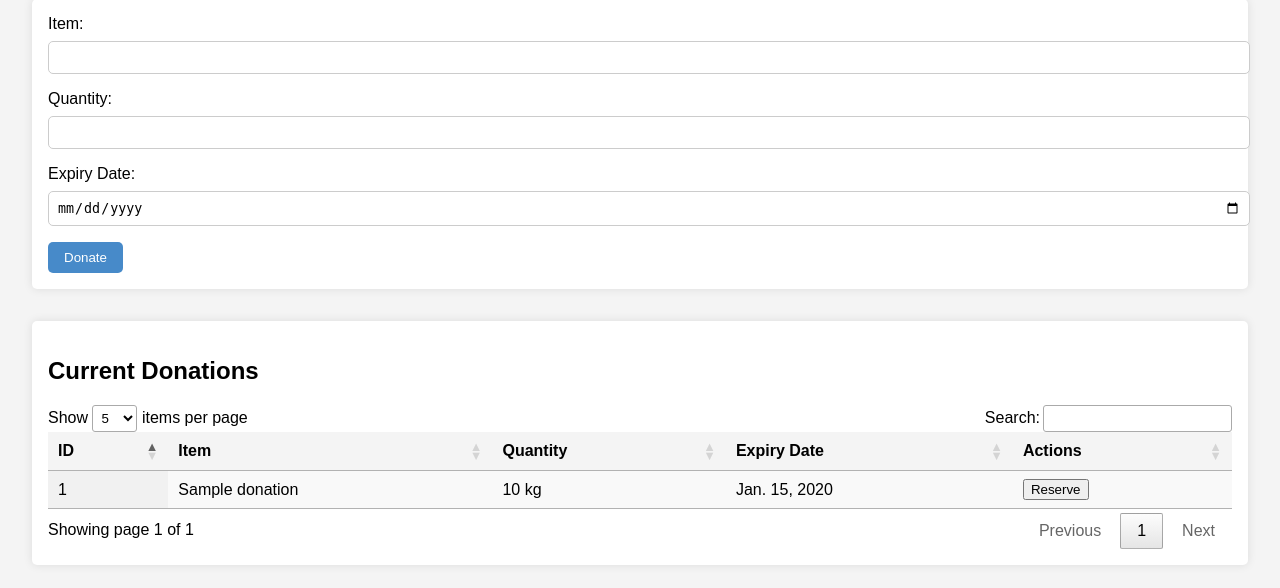
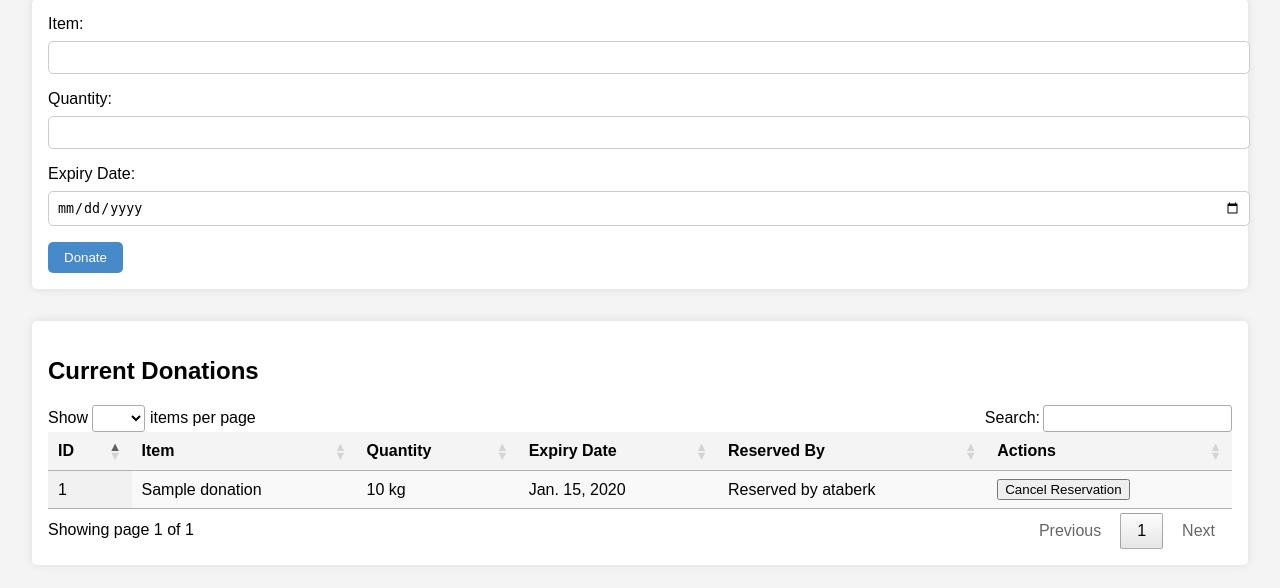
Before and after one commit to YeginKerem/foodrescueapp, a Django app: page /donate in a window 1280 px wide. Shown: the part 145-733 px from the top of the page. Run offline with Django 5.2, Linux system fonts and the light colour scheme; a user stored in the database is signed in; data comes from the database, SQL or seed files in the repository; tables that the repository leaves empty hold one stand-in row (values such as "Sample post"); parts of the project's set-up code (start-up, migrations or seed data) failed here and were passed over; some libraries are stand-ins or nearby versions.

Commit message:
REZERVASYON SİSTEMİ EKLENDİ

```diff
--- a/foodrescue/models.py
+++ b/foodrescue/models.py
@@ -95,12 +95,17 @@
     item_name = models.CharField(max_length=100, default='Unknown Item')  # Add this line
     quantity = models.FloatField()  # Add this line
     expiry_date = models.DateField()
+    is_reserved = models.BooleanField(default=False)  # Add this line
+    reserved_by = models.ForeignKey(User, on_delete=models.CASCADE, related_name='reserved_donations', null=True, blank=True)  # Add this line
+
     def formatted_quantity(self):
         return f"{self.quantity} kg"
 
 class DonateOperations(models.Model):
     donation = models.ForeignKey(Donation, on_delete=models.CASCADE, default=1)  # Assuming 1 is a valid Donation ID
     user = models.ForeignKey(User, on_delete=models.CASCADE, default=1)  # Assuming 1 is a valid User ID
+    reserved_at = models.DateTimeField(null=True, blank=True)
+    # Remove is_reserved and reserved_by from here
 
 
     @classmethod
--- a/foodrescueapp/urls.py
+++ b/foodrescueapp/urls.py
@@ -1,6 +1,7 @@
 from django.contrib import admin
 from django.urls import path
 from . import views
+from django.contrib.auth import views as auth_views
 
 urlpatterns = [
     path('admin/', admin.site.urls),
@@ -10,8 +11,10 @@
     path('donate', views.create_donation_view, name='donate'),
     path('feedback/', views.feedback, name='feedback'),
     path('donate/delete/<int:donation_id>/', views.delete_donation_view, name='delete_donation'),
-     path('donate/reservation/<int:donation_id>/', views.create_donation_view, name='reservation'),
+    path('reserve_donation/<int:donation_id>/', views.reserve_donation_view, name='reserve_donation'),
+    path('cancel_reservation/<int:donation_id>/', views.cancel_reservation_view, name='cancel_reservation'),
     path('create_donation/', views.create_donation_view, name='create_donation_view'),
     path('feedback/', views.feedback, name='feedback'),
     path('logout_request', views.logout_request, name='logout'),
+
 ]
--- a/foodrescueapp/views.py
+++ b/foodrescueapp/views.py
@@ -2,7 +2,8 @@
 from django.contrib.auth import login, logout
 from django.contrib import messages
 from foodrescue import models
-
+from django.contrib.auth.decorators import login_required
+from django.db.models import Q  # Add this import
 
 def index(request):
     return render(request, 'app/Sayfa-1.html')
@@ -99,7 +100,41 @@
 def logout_request(request):
     logout(request)
     return redirect("index")
+@login_required
+def reserve_donation_view(request, donation_id):
+    donation = get_object_or_404(models.Donation, id=donation_id)
+
+    if donation.is_reserved:
+        messages.error(request, "This donation has already been reserved.")
+        return redirect('create_donation_view')
+
+    donation.is_reserved = True
+    donation.reserved_by = request.user
+    donation.save()
+
+    messages.success(request, "Donation reserved successfully!")
+    return redirect('create_donation_view')
+@login_required
+def cancel_reservation_view(request, donation_id):
+    donation = get_object_or_404(models.Donation, id=donation_id)
+
+    if donation.reserved_by != request.user:
+
+        return redirect('create_donation_view')
+
+    donation.is_reserved = False
+    donation.reserved_by = None
+    donation.save()
+
+
+    return redirect('create_donation_view')
+
+
+@login_required
 def create_donation_view(request):
+    if not request.user.is_authenticated:
+        messages.warning(request, "You need to log in to perform this action.")
+        return redirect('login')
     if request.method == 'POST':
         item = request.POST.get('item')
         quantity = request.POST.get('quantity')
@@ -116,8 +151,15 @@
                 'error': str(e),
                 'donations': models.DonateOperations.get_current_donations()
             })
-    donations = models.DonateOperations.get_current_donations()
+    if request.user.is_staff:
+        donations = models.DonateOperations.get_current_donations()
+    else:
+        donations = models.DonateOperations.get_current_donations().filter(
+            Q(is_reserved=False) |
+            Q(reserved_by=request.user)
+        )
     return render(request, 'app/donate.html', {'donations': donations})
+
 def delete_donation_view(request, donation_id):
     donation = get_object_or_404(models.Donation, id=donation_id)
     donation.delete()
--- a/templates/app/donate.html
+++ b/templates/app/donate.html
@@ -43,6 +43,11 @@
                     {{ success }}
                 </div>
             {% endif %}
+            {% if not user.is_authenticated %}
+                <div class="alert alert-warning">
+                    You need to log in to perform this action.
+                </div>
+            {% endif %}
             <form id="donateForm" method="post">
                 {% csrf_token %}
                 <label for="item">Item:</label>
@@ -66,32 +71,49 @@
                         <th>Item</th>
                         <th>Quantity</th>
                         <th>Expiry Date</th>
+                        <th>Reserved By</th>
                         <th>Actions</th>
                     </tr>
                 </thead>
                 <tbody>
                     {% for donation in donations %}
+                        {% if not donation.is_reserved or donation.reserved_by == user or user.is_staff %}
                         <tr>
                             <td>{{ donation.id }}</td>
                             <td>{{ donation.item_name }}</td>
                             <td>{{ donation.formatted_quantity }}</td>
                             <td>{{ donation.expiry_date }}</td>
                             <td>
+                                {% if donation.is_reserved %}
+                                    Reserved by {{ donation.reserved_by.username }}
+                                {% else %}
+                                    Not Reserved
+                                {% endif %}
+                            </td>
+                            <td>
                                 {% if user.is_staff %}
-                                    <!-- Admin için Delete butonu -->
                                     <form method="post" action="{% url 'delete_donation' donation.id %}" style="display:inline;">
                                         {% csrf_token %}
                                         <button type="submit" class="btn-delete">Delete</button>
                                     </form>
                                 {% else %}
-                                    <!-- User için Reservation butonu -->
-                                    <form method="post" action="{% url 'reservation' donation.id %}" style="display:inline;">
-                                        {% csrf_token %}
-                                        <button type="submit" class="btn-reservation">Reserve</button>
-                                    </form>
+                                    {% if donation.is_reserved %}
+                                        {% if donation.reserved_by == user %}
+                                            <form method="post" action="{% url 'cancel_reservation' donation.id %}" style="display:inline;">
+                                                {% csrf_token %}
+                                                <button type="submit">Cancel Reservation</button>
+                                            </form>
+                                        {% endif %}
+                                    {% else %}
+                                        <form method="post" action="{% url 'reserve_donation' donation.id %}">
+                                            {% csrf_token %}
+                                            <button type="submit">Reserve</button>
+                                        </form>
+                                    {% endif %}
                                 {% endif %}
                             </td>
                         </tr>
+                        {% endif %}
                     {% endfor %}
                 </tbody>
             </table>
@@ -101,8 +123,8 @@
         $(document).ready(function () {
             $('#donationsTable').DataTable({
                 responsive: true,
-                lengthMenu: [5, 10, 25, 50], // Kullanıcıya seçim seçenekleri
-                pageLength: 5, // Varsayılan olarak 5 öğe göster
+                lengthMenu: [5, 10, 25, 50, 100], // Kullanıcıya seçim seçenekleri
+                pageLength: 20, // Varsayılan olarak 5 öğe göster
                 searching: true, // Arama kutusunu etkinleştir
                 order: [[0, 'asc']], // Varsayılan sıralama (ID'ye göre artan)
                 language: {
```
Also changed, not shown: foodrescue/migrations/0001_initial.py, foodrescue/migrations/0002_remove_donateoperations_is_reserved_and_more.py (added), foodrescue/migrations/0002_user_is_admin.py (deleted), foodrescueapp/models.py (added).
